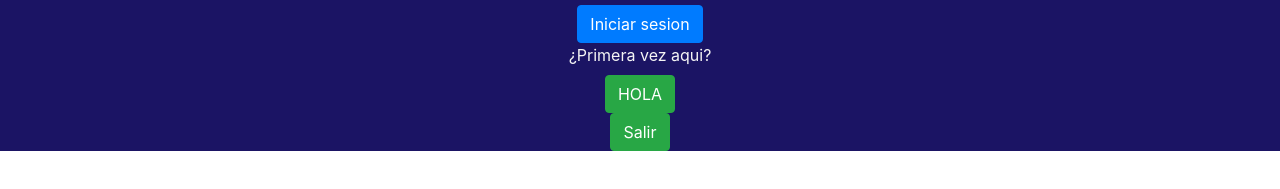
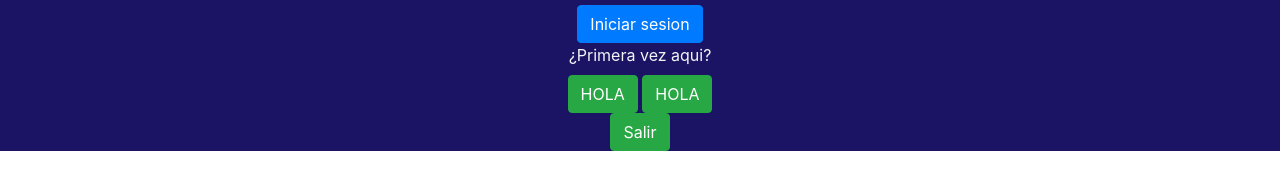
Before and after one commit to Emilioledo/ProyectoUADE, a plain HTML site: page layout/login.html in a window 1280 px wide. Shown: the part 503-692 px from the top of the page. Drawn offline with nearby package versions, Linux system fonts and the light colour scheme.

Commit message:
Modifico

```diff
--- a/layout/login.html
+++ b/layout/login.html
@@ -30,6 +30,7 @@
                         </div>
                         <div class="col-sm-12 btn-login">
                             <button class="btn btn-success">HOLA</button>
+                            <button class="btn btn-success">HOLA</button>
                         </div>
                         <div class="col-sm-12 btn-login">
                             <button class="btn btn-success">Salir</button>
```
